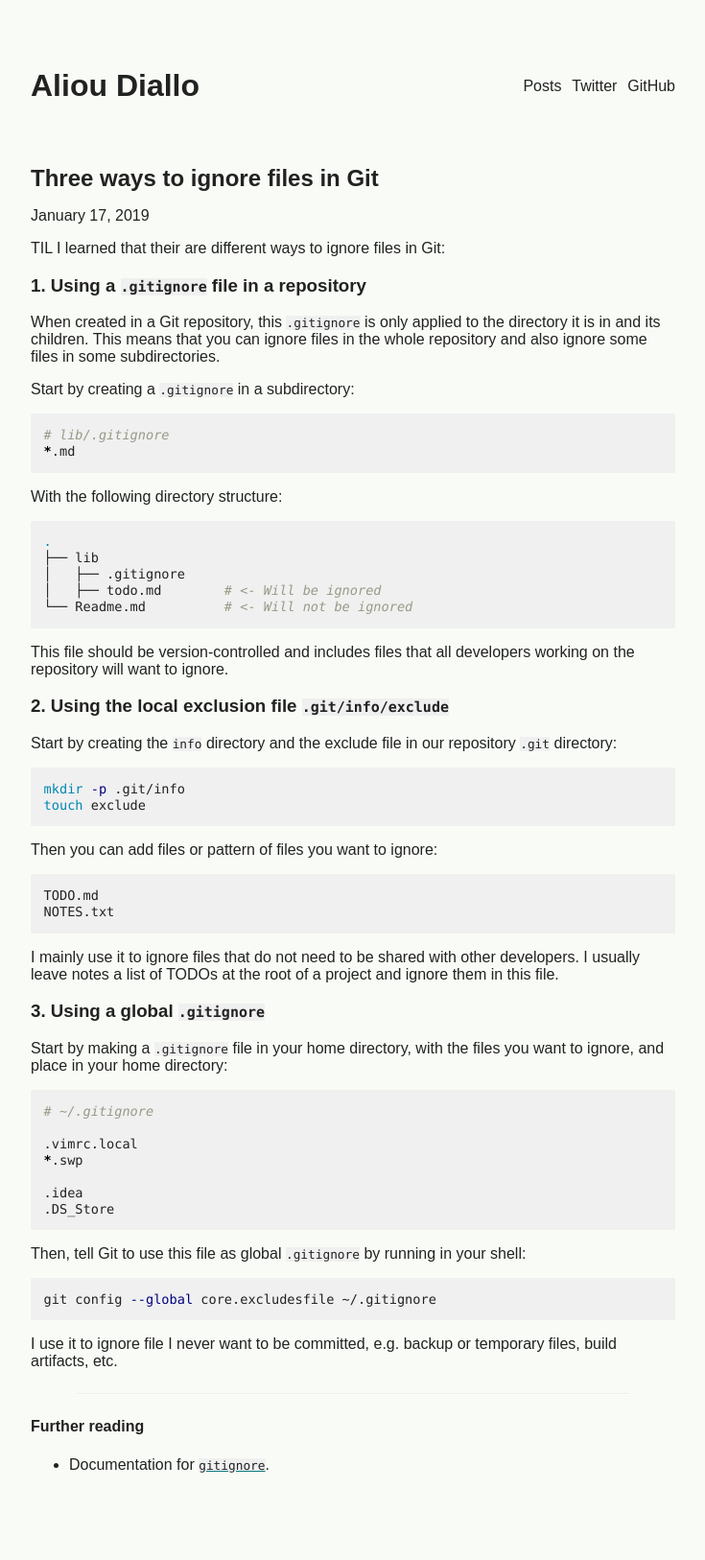
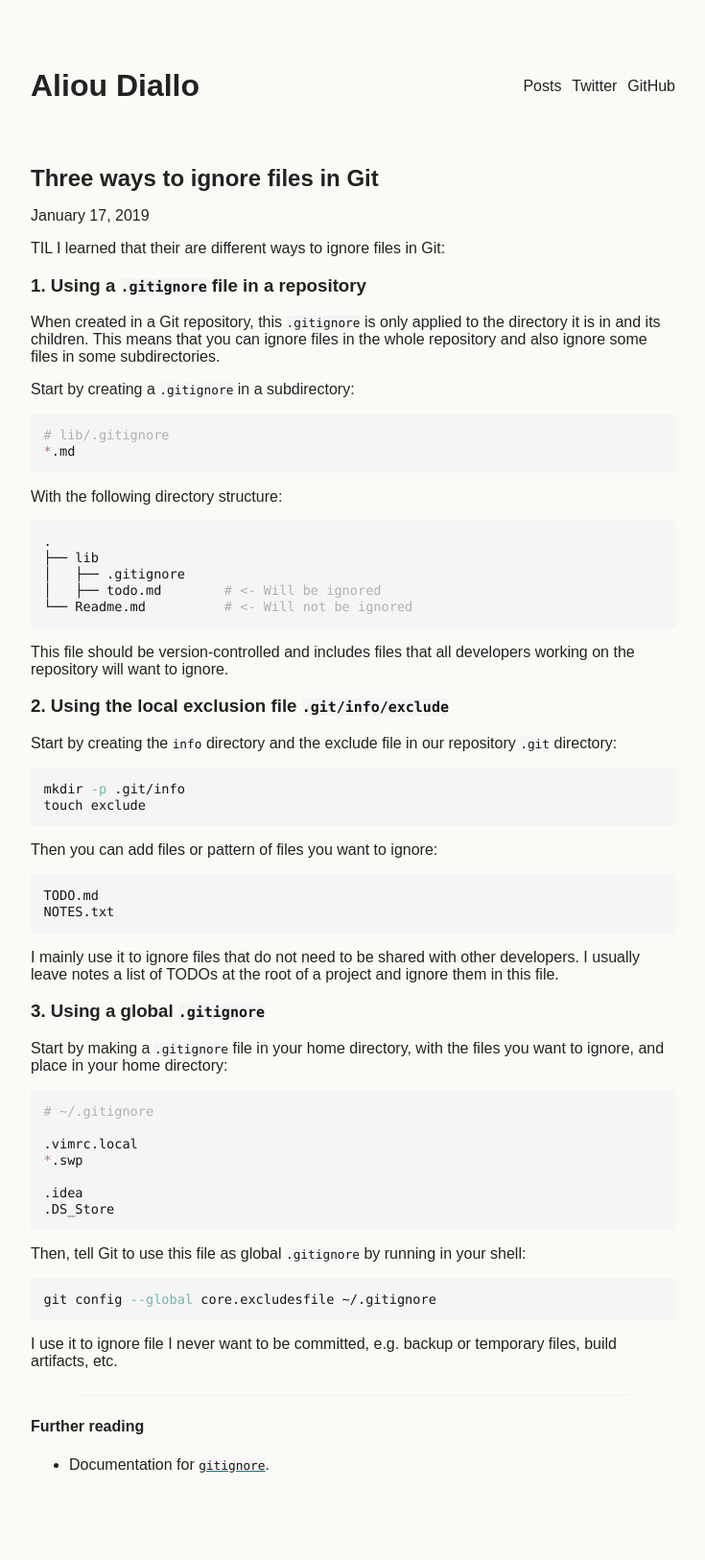
Before and after one commit to aliou/www, a Jekyll site: the page built from _posts/2019-01-17-three-ways-to-ignore-files-in-git.md, in a window 1280 px wide. Shown: the whole page at 96% size, without its empty margins (272-1007 px from the left). Built offline with Jekyll 4.4.1, drawn with Linux system fonts in a browser that asks for light colours.

Commit message:
Handle dark mode.

```diff
--- a/_layouts/default.html
+++ b/_layouts/default.html
@@ -10,9 +10,10 @@
     <link href="{{ page.url | absolute_url }}" rel="canonical" />
 
     <link rel="stylesheet" type="text/css" href="/assets/styles.css">
-    <link rel="stylesheet" type="text/css" href="/assets/code.css">
+    <link rel="stylesheet" type="text/css" href="/assets/base16-default.dark.css">
+    <link rel="stylesheet" type="text/css" href="/assets/base16-default.light.css">
   </head>
-  <body class='container light'>
+  <body class='container'>
     {% include header.html %}
     <main class='content'>
       {{ content }}
--- a/assets/styles.css
+++ b/assets/styles.css
@@ -148,24 +148,20 @@
 
 code {
   font-family: Consolas, monaco, monospace;
-  background: #f0f0f0;
 }
 
 pre {
   overflow: scroll;
-  background: #f0f0f0;
 }
 
 .highlight {
   padding: 0.5em;
   margin: 0;
-  background: #f0f0f0;
   border-radius: 2px;
   font-size: 0.85rem;
 }
 
 .highlighter-rouge {
-  color: var(--brand-dark);
   font-size: 0.8em;
 }
 
@@ -173,8 +169,8 @@
   position: relative;
   margin: 1.5rem 3rem;
   border: 0;
-  border-top: 1px solid #eee;
-  border-bottom: 1px solid #fff;
+  border-top: 1px solid #fff;
+  border-bottom: 1px solid #eee;
 }
 
 .ma0 {
```
